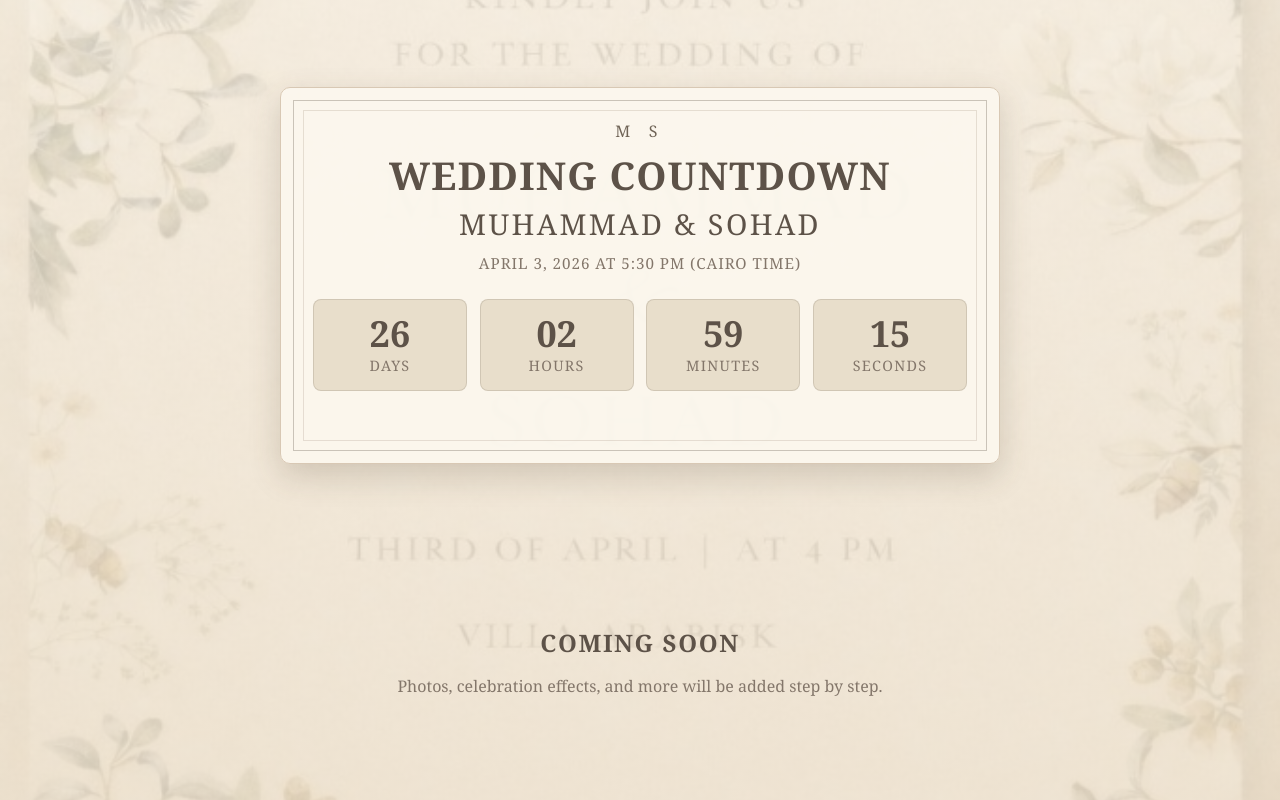
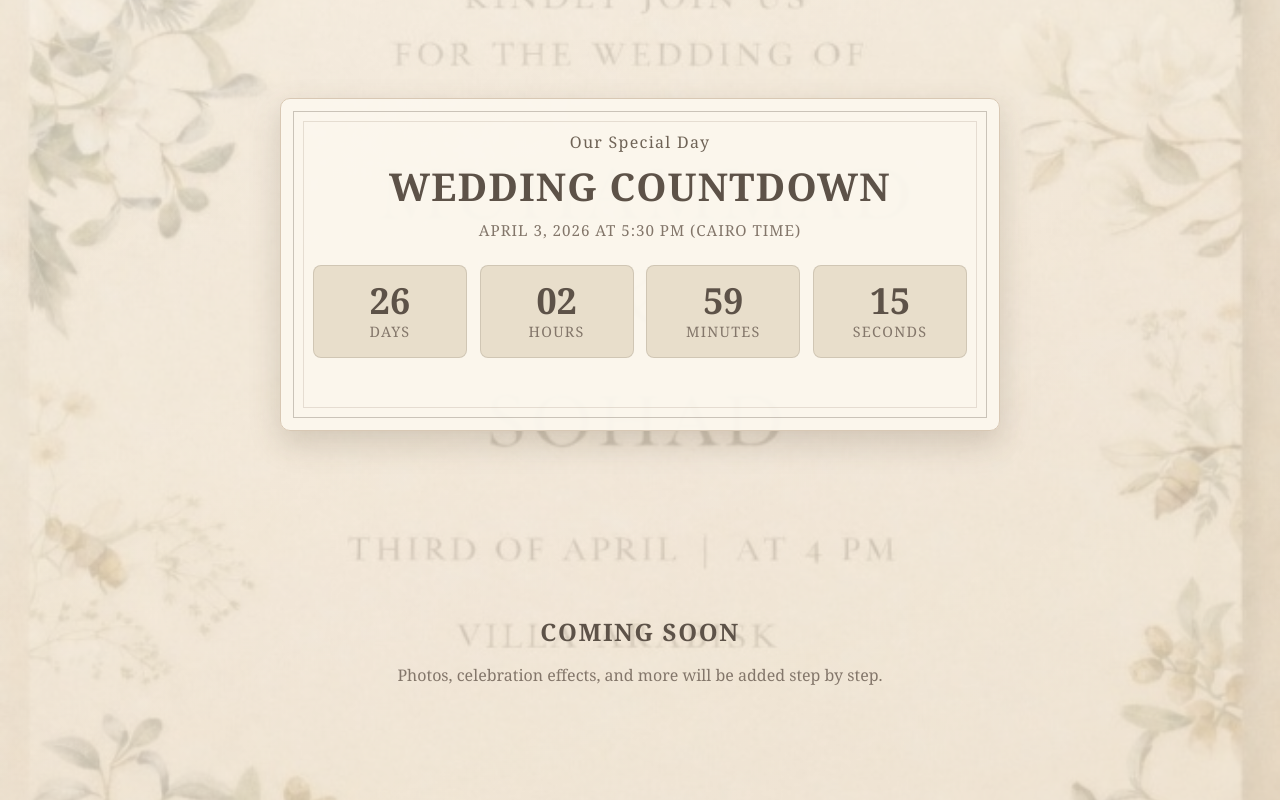
Before and after one commit to moFarouq/weddingCountDown, a plain HTML site: page index.html in a window 1280 px wide. Drawn offline with Linux system fonts and the light colour scheme.

Commit message:
fix theme

```diff
--- a/index.html
+++ b/index.html
@@ -9,9 +9,8 @@
   <body>
     <main class="page">
       <section class="countdown-card" aria-live="polite">
-        <p class="eyebrow">M  S</p>
+        <p class="eyebrow">Our Special Day</p>
         <h1>Wedding Countdown</h1>
-        <p class="couple-names">Muhammad &amp; Sohad</p>
         <p class="date-text">April 3, 2026 at 5:30 PM (Cairo Time)</p>
 
         <div class="countdown-grid">
--- a/styles.css
+++ b/styles.css
@@ -19,9 +19,18 @@ body {
   min-height: 100vh;
   font-family: Georgia, "Times New Roman", serif;
   color: var(--text-main);
-  background:
-    linear-gradient(rgba(244, 238, 225, 0.78), rgba(237, 227, 209, 0.82)),
-    url("assets/invitation-theme.png") center / cover fixed no-repeat;
+  background: linear-gradient(160deg, var(--paper), var(--paper-soft));
+  position: relative;
+}
+
+body::before {
+  content: "";
+  position: fixed;
+  inset: 0;
+  background: url("assets/invitation-theme.png") center / cover no-repeat;
+  opacity: 0.28;
+  pointer-events: none;
+  z-index: -1;
 }
 
 .page {
@@ -61,21 +70,13 @@ body {
   margin: 0;
   color: var(--accent);
   font-weight: 500;
-  letter-spacing: 0.45rem;
-  text-transform: uppercase;
+  letter-spacing: 0.08rem;
 }
 
 h1 {
-  margin: 0.45rem 0 0.2rem;
+  margin: 0.45rem 0;
   font-size: clamp(1.7rem, 3vw, 2.4rem);
   letter-spacing: 0.08rem;
-  text-transform: uppercase;
-}
-
-.couple-names {
-  margin: 0.2rem 0 0.6rem;
-  font-size: clamp(1.35rem, 2.6vw, 1.8rem);
-  letter-spacing: 0.15rem;
   text-transform: uppercase;
 }
 
```
